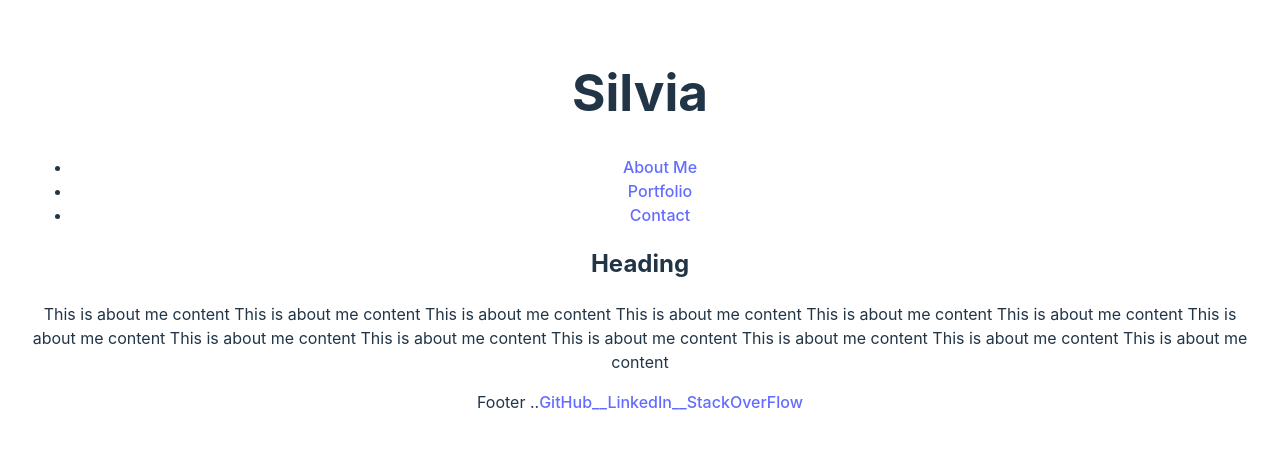
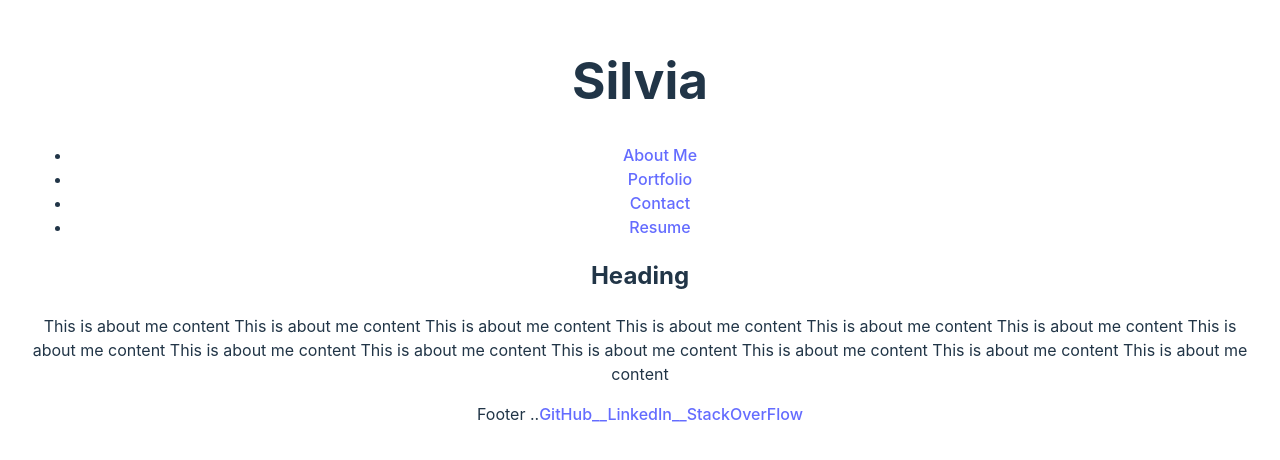
Before and after one commit to S-via/Twenty-React-Portfolio, a React (Vite) app in the folder twenty-react/: page / in a window 1280 px wide. Shown: the part 178-638 px from the top of the page. Built offline with nearby package versions, Linux system fonts and the light colour scheme.

Commit message:
connected resume page to app.jsx

```diff
--- a/twenty-react/src/App.jsx
+++ b/twenty-react/src/App.jsx
@@ -10,6 +10,7 @@ import Footer from './components/Footer';
 import AboutMePage from './pages/AboutmePage';
 import Portfolio from './pages/PortfolioPage';
 import Contact from './pages/ContactPage';
+import Resume from './pages/ResumePage';
 
 function App() {
 
@@ -23,6 +24,7 @@ function App() {
             <Route path="/" element={<AboutMePage />} />
             <Route path="/portfolio" element={<Portfolio />} />
             <Route path="/contact" element={<Contact />} />
+            <Route path="/resume" element={<Resume />} />
           </Routes>
 
 
@@ -35,5 +37,3 @@ function App() {
 }
 
 export default App
-
-/* import Resume from './pages/ResumePage';   */
--- a/twenty-react/src/components/Navigation.jsx
+++ b/twenty-react/src/components/Navigation.jsx
@@ -11,6 +11,7 @@ function Navigation() {
                 <li><Link to="/"> About Me </Link></li>
                 <li><Link to="/portfolio"> Portfolio </Link></li>
                 <li><Link to="/contact"> Contact </Link></li>
+                <li><Link to="/resume"> Resume</Link></li>
             </ul>
         </nav>
     )
--- a/twenty-react/src/pages/ResumePage.jsx
+++ b/twenty-react/src/pages/ResumePage.jsx
@@ -1 +1,8 @@
 // dowloadable resume
+export default function ResumePage () {
+    return(
+        <div>
+            <h2>Resume Heading</h2>
+        </div>
+    )
+}
```
